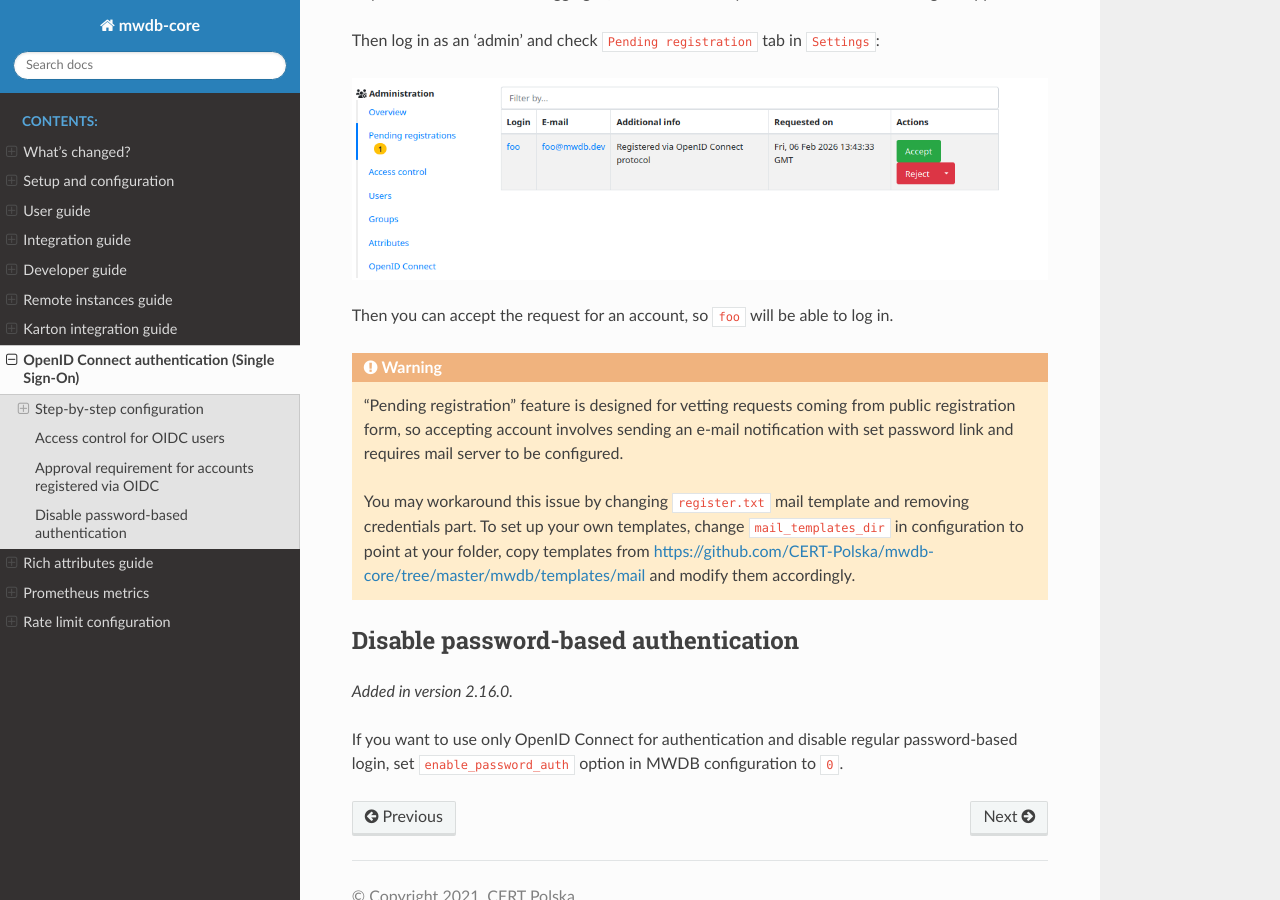
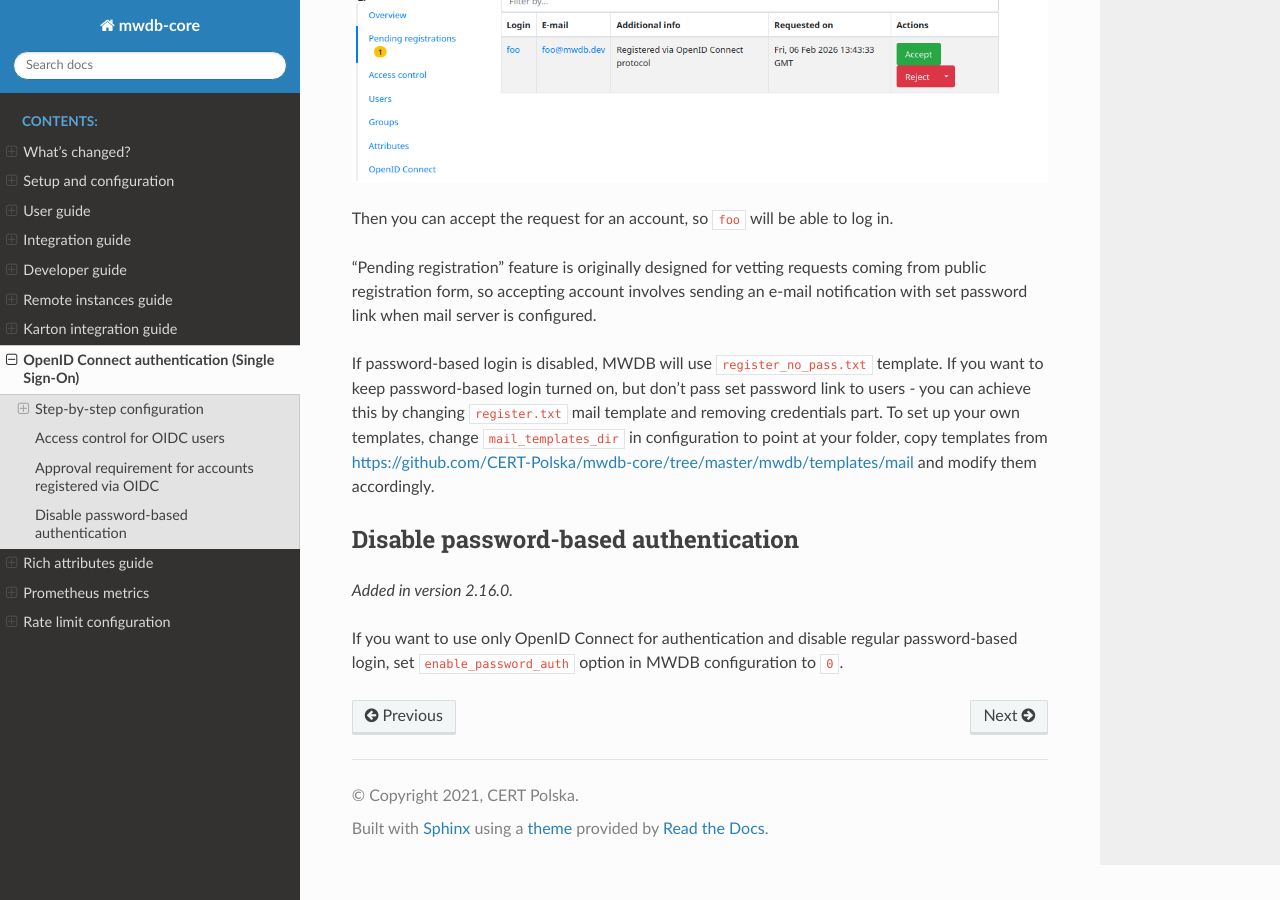
Before and after one commit to CERT-Polska/mwdb-core, a Sphinx documentation site: the page built from docs/oauth-guide.rst, in a window 1280 px wide and 900 px high, scrolled down 11457 px. Built offline with Sphinx 7.4.7 and the Read the Docs theme 3.1.0, drawn with Linux system fonts in a browser that asks for light colours; some of the changed text lies outside the part shown.

Commit message:
Update docs

```diff
--- a/docs/oauth-guide.rst
+++ b/docs/oauth-guide.rst
@@ -206,12 +206,13 @@ Then log in as an 'admin' and check ``Pending registration`` tab in
 
 Then you can accept the request for an account, so ``foo`` will be able to log in.
 
-.. warning::
+"Pending registration" feature is originally designed for vetting requests coming from public registration form,
+so accepting account involves sending an e-mail notification with set password link when mail server is configured.
 
-    "Pending registration" feature is designed for vetting requests
-    coming from public registration form, so accepting account involves sending an e-mail notification with set password link and requires mail server to be configured.
-
-    You may workaround this issue by changing ``register.txt`` mail template and removing credentials part. To set up your own templates, change ``mail_templates_dir`` in configuration to point at your folder, copy templates from https://github.com/CERT-Polska/mwdb-core/tree/master/mwdb/templates/mail and modify them accordingly.
+If password-based login is disabled, MWDB will use ``register_no_pass.txt`` template. If you want to keep password-based
+login turned on, but don't pass set password link to users - you can achieve this by changing ``register.txt`` mail template
+and removing credentials part. To set up your own templates, change ``mail_templates_dir`` in configuration to point at your folder,
+copy templates from https://github.com/CERT-Polska/mwdb-core/tree/master/mwdb/templates/mail and modify them accordingly.
 
 Disable password-based authentication
 -------------------------------------
```
Also changed, not shown: other parts of docs/oauth-guide.rst (+1 -1 lines), docs/_static/mwdb-oidc-create2.png.
